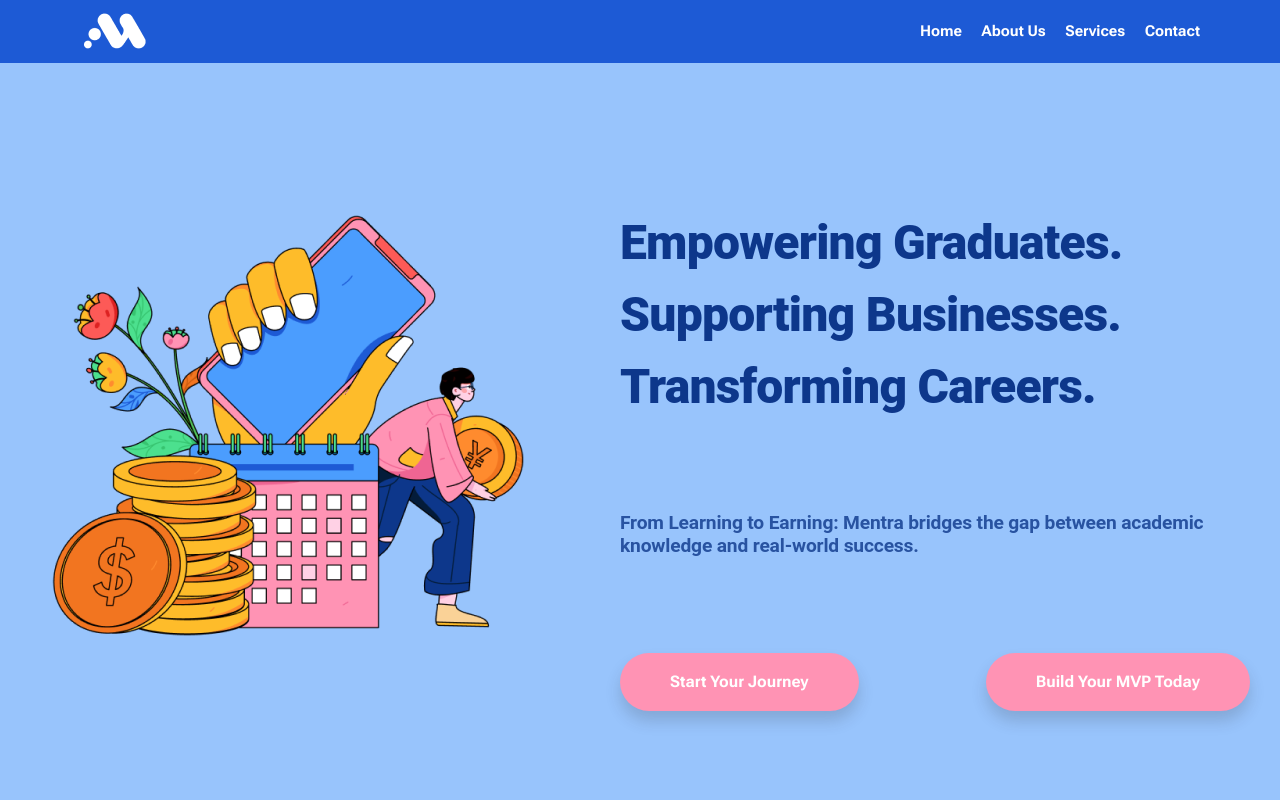
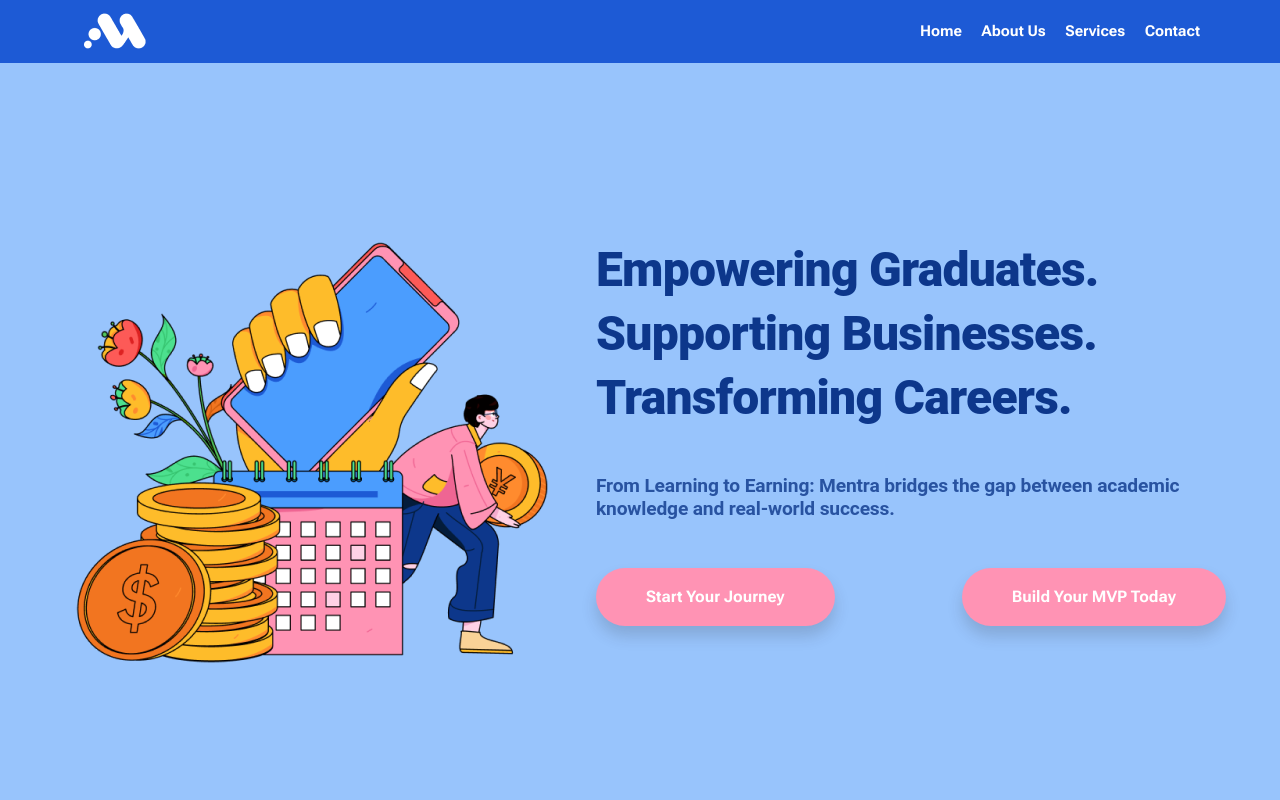
Before and after one commit to Mentra-Inc/mentra-next, a Next.js app: page / in a window 1280 px wide. Shown: the top 800 px of the page. Built offline with nearby package versions, Linux system fonts and the light colour scheme.

Commit message:
delete stylingConstants.ts use MUI theme instead

```diff
--- a/components/Heading.tsx
+++ b/components/Heading.tsx
@@ -1,4 +1,3 @@
-import { FONT_SIZES } from "@/lib/stylingConstants";
 import { HeadingProps } from "@/types/headingTypes";
 import { Typography, useTheme } from "@mui/material";
 
@@ -10,14 +9,14 @@ export default function Heading({ title }: HeadingProps) {
             variant="h1"
             sx={{
                 fontSize: {
-                    xs: FONT_SIZES.HEADING_SM,
-                    lg: FONT_SIZES.HEADING_LG
+                    xs: theme.typography.h2.fontSize,
+                    lg: theme.typography.h1.fontSize
                 },
                 fontWeight: 900,
                 color: theme.palette.primary.main,
                 whiteSpace: {
-                    'md': 'wrap',
-                    'lg': 'nowrap'
+                    md: 'wrap',
+                    lg: 'nowrap'
                 }
             }}
         >
--- a/components/Hero.tsx
+++ b/components/Hero.tsx
@@ -1,7 +1,6 @@
 import Image from "next/image";
 import { Box, Typography, Stack, useTheme } from "@mui/material";
 import WaveDivider from "./WaveDivider";
-import { SIZES, SPACING, FONT_SIZES, TEXT } from "@/lib/stylingConstants";
 import Heading from "./Heading";
 
 export default function Hero() {
@@ -22,19 +21,19 @@ export default function Hero() {
                 sx={{
                     display: "flex",
                     gap: {
-                        xs: SPACING.SM_SPACING,
-                        lg: SPACING.MD_SPACING
+                        xs: theme.spacing(6),
+                        lg: theme.spacing(12)
                     },
                     flexDirection: {
                         xs: "column",
                         lg: "row"
                     },
                     py: {
-                        xs: SPACING.MD_SPACING,
+                        xs: theme.spacing(12),
                         lg: 0
                     },
                     px: {
-                        xs: SPACING.XS_SPACING,
+                        xs: theme.spacing(2),
                         lg: 0
                     },
                     alignItems: {
@@ -46,20 +45,20 @@ export default function Hero() {
                 <Stack>
                     <Image
                         src="/hero_img.png"
-                        width={SIZES.HERO_IMG.WIDTH}
-                        height={SIZES.HERO_IMG.HEIGHT}
+                        width={theme.custom.sizes.heroImg.width}
+                        height={theme.custom.sizes.heroImg.height}
                         alt="Hero Image"
                     />
                 </Stack>
 
                 <Stack
-                    spacing={SPACING.MD_SPACING}
+                    spacing={theme.spacing(12)}
                     textAlign={{
                         xs: "center",
                         lg: "left"
                     }}
                 >
-                    <Stack spacing={SPACING.XS_SPACING}>
+                    <Stack spacing={theme.spacing(2)}>
                         <Heading title="Empowering Graduates." />
                         <Heading title="Supporting Businesses." />
                         <Heading title="Transforming Careers." />
@@ -68,12 +67,12 @@ export default function Hero() {
                     <Typography
                         variant="h2"
                         sx={{
-                            fontSize: FONT_SIZES.BODY,
+                            fontSize: theme.typography.body1.fontSize,
                             fontWeight: 600,
                             color: theme.palette.primary.main,
-                            my: SPACING.SM_SPACING,
-                            maxWidth: SIZES.ABOUT_US_TEXT.MAX_WIDTH,
-                            opacity: TEXT.TEXT_OPACITY
+                            my: theme.spacing(6),
+                            maxWidth: theme.custom.sizes.aboutUsText.maxWidth,
+                            opacity: theme.typography.body1.opacity
                         }}
                     >
                         From Learning to Earning: Mentra bridges the gap between academic knowledge and real-world success.
@@ -89,7 +88,7 @@ export default function Hero() {
                             lg: "space-between"
                         }}
                         alignItems="center"
-                        spacing={SPACING.XS_SPACING}
+                        spacing={theme.spacing(2)}
                     >
                         <button className="btn-custom">Start Your Journey</button>
                         <button className="btn-custom">Build Your MVP Today</button>
--- a/lib/stylingConstants.ts
+++ /dev/null
@@ -1,28 +0,0 @@
-export const SPACING = {
-    TEXT_LINE_HEIGHT: 3,
-    XS_SPACING: 2,
-    SM_SPACING: 6,
-    MD_SPACING: 12,
-    LG_SPACING: 18,
-    XL_SPACING: 24,
-};
-
-export const FONT_SIZES = {
-    HEADING_LG: "3em",
-    HEADING_SM: '2.5em',
-    BODY: "1.2em",
-    SUBHEADING: "1.5em"
-};
-
-export const SIZES = {
-    ABOUT_US_IMG: { WIDTH: 458, HEIGHT: 371 },
-    HERO_IMG: { WIDTH: 494, HEIGHT: 442 },
-    LOGO_IMG: { WIDTH: 68, HEIGHT: 50 },
-
-    PRODUCT_CARD: { MAX_WIDTH: 575 },
-    ABOUT_US_TEXT: { MAX_WIDTH: 630 },
-};
-
-export const TEXT = {
-    TEXT_OPACITY: 0.8
-};
--- a/lib/theme.ts
+++ /dev/null
@@ -1,17 +0,0 @@
-import { createTheme } from '@mui/material/styles';
-
-const theme = createTheme({
-    palette: {
-        primary: {
-            main: '#0d378b'
-        },
-        secondary: {
-            main: '#1d5ad5'
-        },
-        background: {
-            default: '#98c4fc'
-        }
-    }
-});
-
-export default theme;
--- a/pages/index.tsx
+++ b/pages/index.tsx
@@ -1,12 +1,12 @@
 import Hero from '@/components/Hero';
 import MenuBar from '@/components/MenuBar'
-import theme from '@/lib/theme';
+import theme from '@/theme/theme';
 import { ThemeProvider } from '@mui/material';
 
 export default function Home() {
   return (
     <ThemeProvider theme={theme}>
-      <main className="overflow-hidden">
+      <main>
         <MenuBar />
         <Hero />
       </main>
--- /dev/null
+++ b/theme/theme.ts
@@ -0,0 +1,44 @@
+import { createTheme } from '@mui/material/styles';
+
+const theme = createTheme({
+    palette: {
+        primary: {
+            main: '#0d378b'
+        },
+        secondary: {
+            main: '#1d5ad5'
+        },
+        background: {
+            default: '#98c4fc'
+        }
+    },
+    spacing: 4,
+    typography: {
+        h1: {
+            fontSize: "3em",
+            fontWeight: 900
+        },
+        h2: {
+            fontSize: "2.5em",
+            fontWeight: 600
+        },
+        subtitle1: {
+            fontSize: "1.5em"
+        },
+        body1: {
+            fontSize: "1.2em",
+            opacity: 0.8
+        }
+    },
+    custom: {
+        sizes: {
+            aboutUsImg: { width: 458, height: 371 },
+            heroImg: { width: 494, height: 442 },
+            logoImg: { width: 68, height: 50 },
+            productCard: { maxWidth: 575 },
+            aboutUsText: { maxWidth: 630 }
+        }
+    }
+});
+
+export default theme;
```
Also changed, not shown: theme/theme.d.ts (added, +27 -0 lines).
